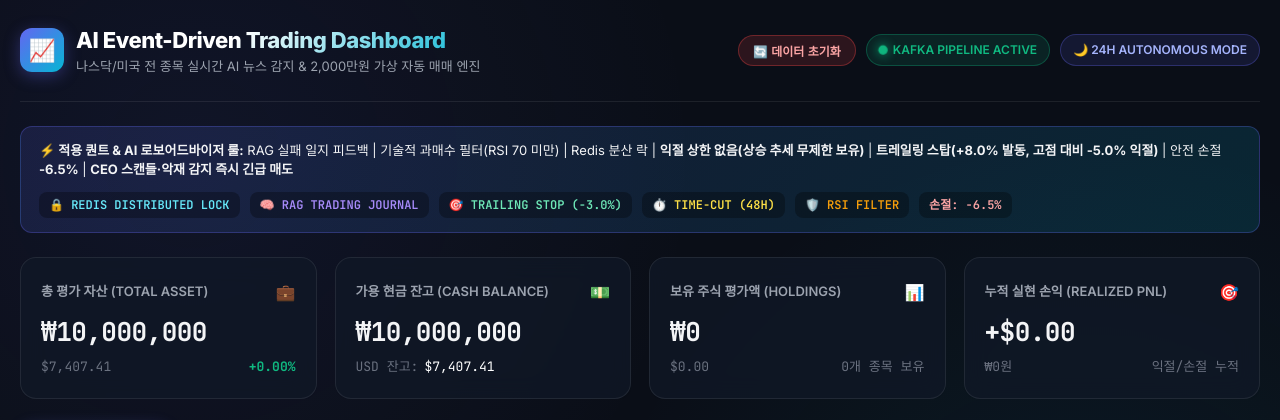
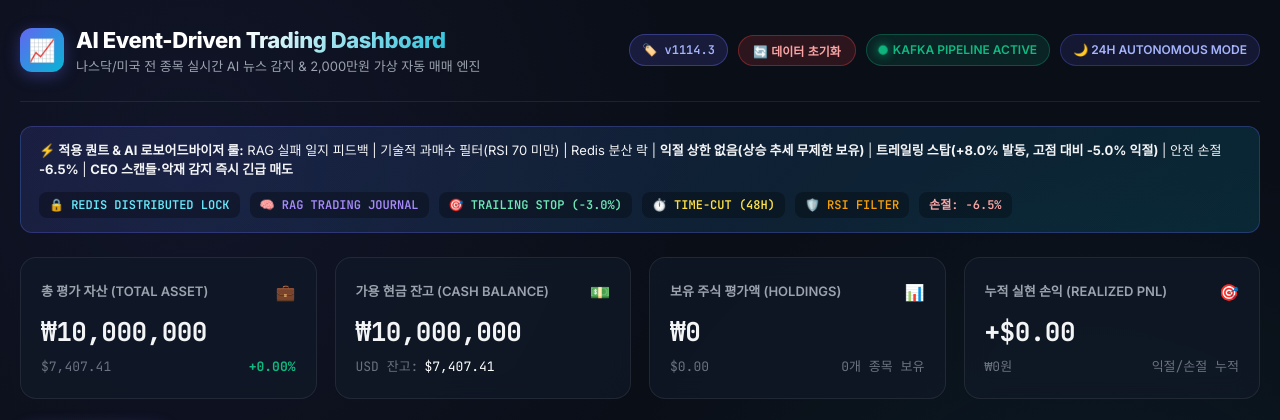
Before and after one commit to woooore/ai-event-driven-trading, a web app: page /index.html in a window 1280 px wide. Shown: the top 420 px of the page. Run offline with its HTML, style and script files only (its server is not run), Linux system fonts and the light colour scheme; data that the repository does not hold is empty.

Commit message:
[v1114.3] 버전 표기 체계(vMMDD.순번) 도입 및 대시보드 헤더 버전 뱃지 추가

```diff
--- a/core-trading-engine/src/main/resources/static/index.html
+++ b/core-trading-engine/src/main/resources/static/index.html
@@ -2043,6 +2043,9 @@
         </div>
       </div>
       <div class="header-badges">
+        <div class="badge" style="background: rgba(99, 102, 241, 0.16); border: 1px solid rgba(99, 102, 241, 0.4); color: #a5b4fc; font-family: var(--font-mono);" title="현재 배포 버전 (날짜별 푸시 순번)">
+          <span>🏷️ v1114.3</span>
+        </div>
         <button class="btn-reset-portfolio" onclick="resetPortfolioData()" title="포트폴리오 원금 ₩20,000,000으로 초기화">
           <span>🔄 데이터 초기화</span>
         </button>
```
Also changed, not shown: 2 other files.
